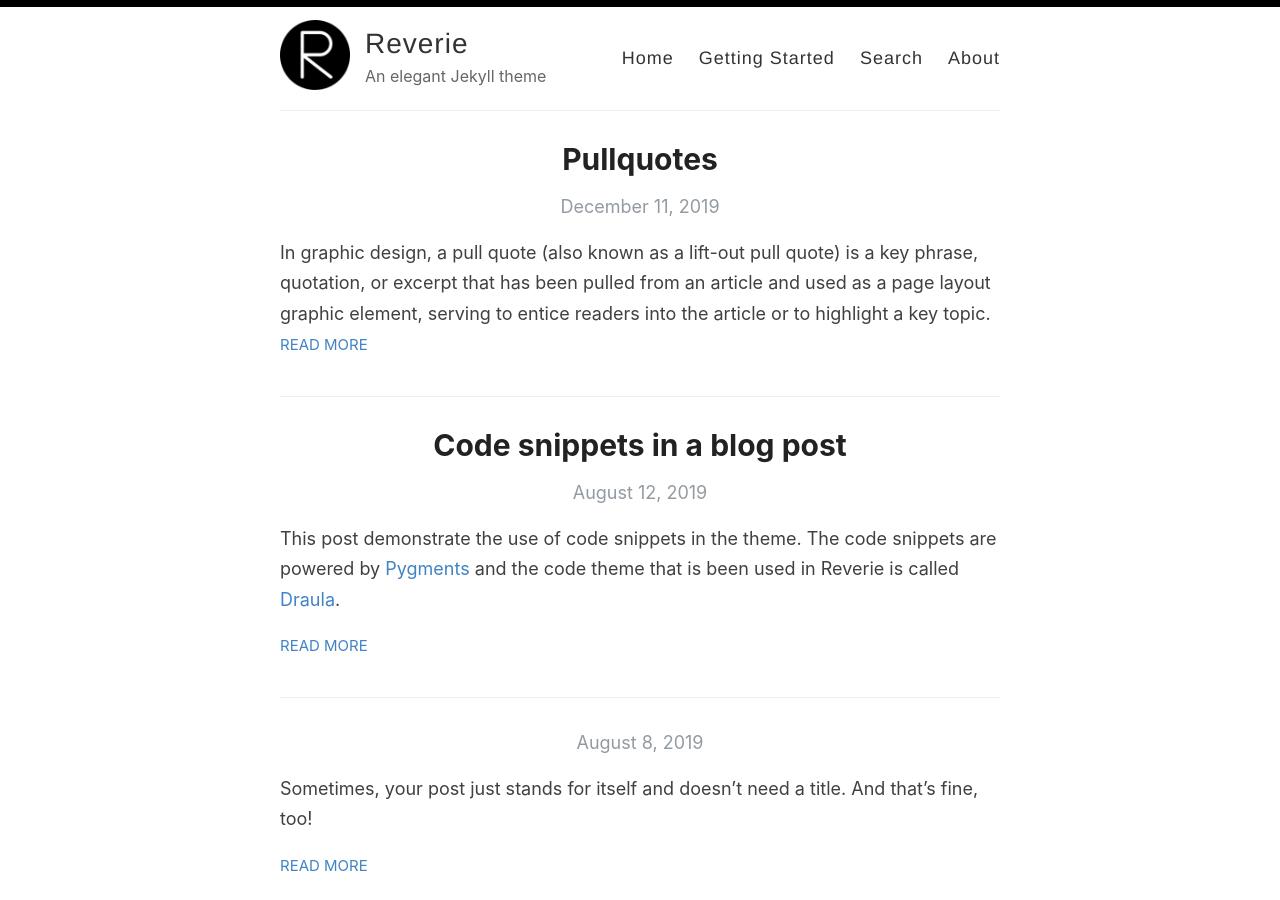
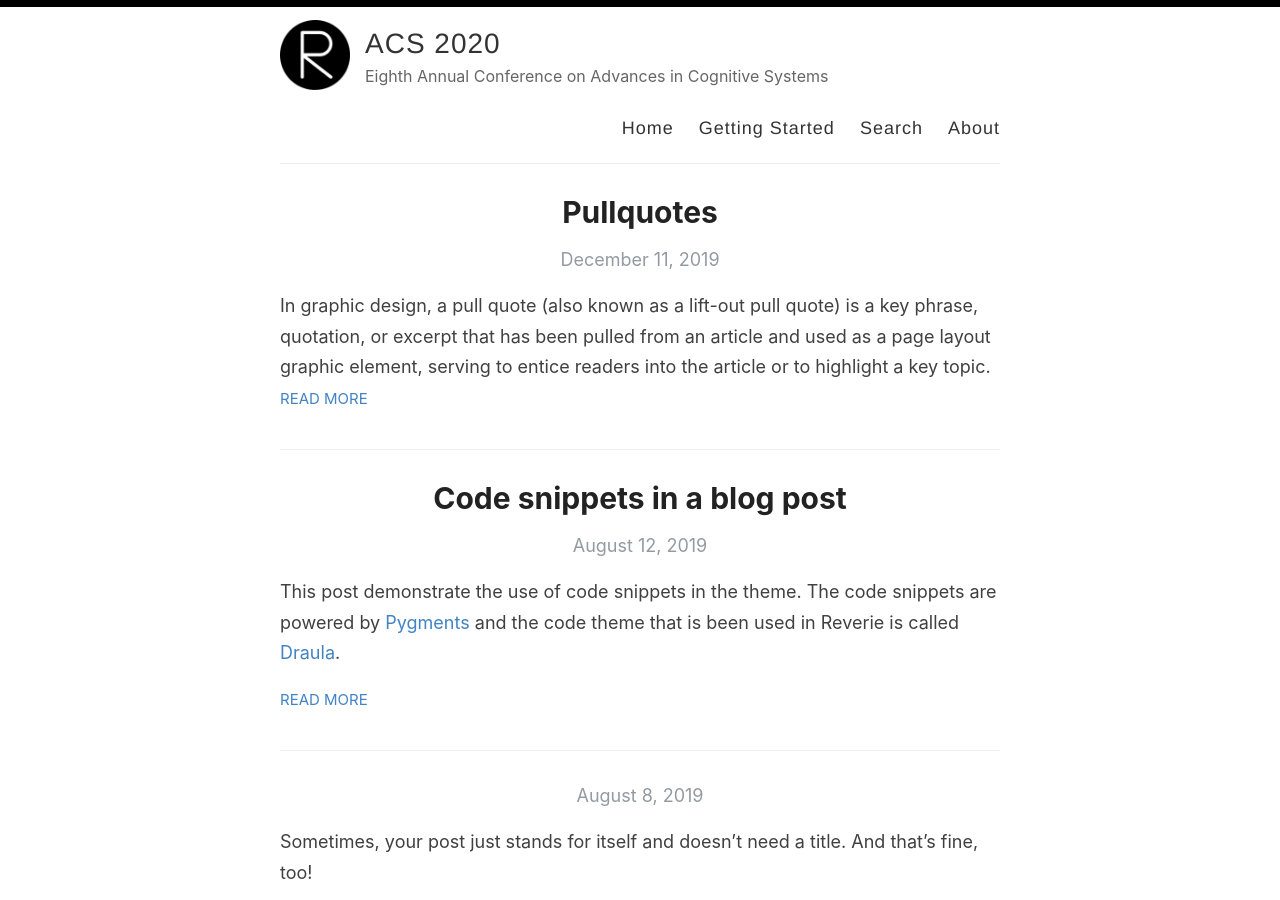
Before and after one commit to anna-reali/dc2021, a Jekyll site: the page built from index.html, in a window 1280 px wide and 900 px high. Built offline with Jekyll 4.4.1, drawn with Linux system fonts in a browser that asks for light colours; the list of posts is cut into pages by our own code.

Commit message:
Update _config.yml

```diff
--- a/_config.yml
+++ b/_config.yml
@@ -3,13 +3,13 @@
 #
 
 # Name of your site (displayed in the header)
-name: Reverie
+name: ACS 2020
 
 # Name of the author
-author: Amit Merchant
+author: Cognitive Systems Foundation
 
 # Short bio or description (displayed in the header)
-description: An elegant Jekyll theme
+description: Eighth Annual Conference on Advances in Cognitive Systems
 
 # URL of your avatar or profile pic (you could use your GitHub profile pic)
 avatar: /images/reverie.png
```
